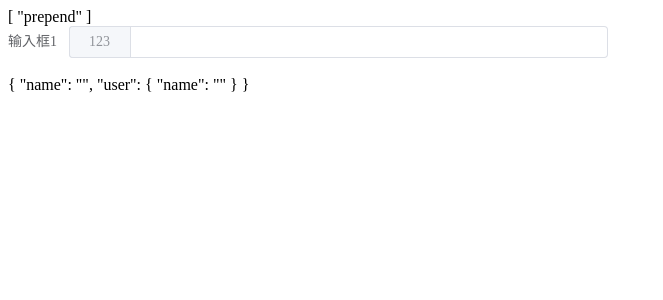
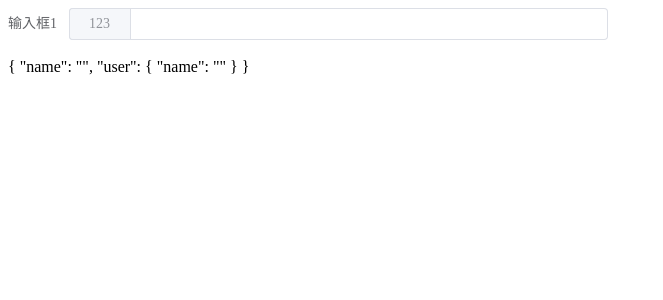
Before and after one commit to joooooooojo/k-form, a Vue app: page / in a window 1280 px wide. Shown: the top 300 px of the page, without its empty margins (0-663 px from the left). Built offline with nearby package versions, Linux system fonts and the light colour scheme.

Commit message:
fix: fixed some bugs

```diff
--- a/packages/components/Form/index.vue
+++ b/packages/components/Form/index.vue
@@ -17,7 +17,7 @@ const props = withDefaults(defineProps<KFormProps>(), {
   width: "auto"
 });
 
-const modelValue = defineModel<object>();
+const modelValue = defineModel<Record<string, unknown>>();
 
 const _dynamicOptions = ref<Array<KFormItemProps>>([]);
 function getDynamicList(dynamicItem: Arrayable<KFormItemProps>) {
@@ -118,15 +118,6 @@ defineExpose({
     @validate="onValidate"
   >
     <template v-for="item in _options" :key="item.prop">
-      {{
-        [
-          item.slotName,
-          item.payload?.append,
-          item.payload?.prefix,
-          item.payload?.prepend,
-          item.payload?.suffix
-        ].filter(_item => !isEmpty(_item))
-      }}
       <FormItem v-bind="item" v-model="modelValue" v-if="!item.children">
         <template
           v-for="slotName in [
```
